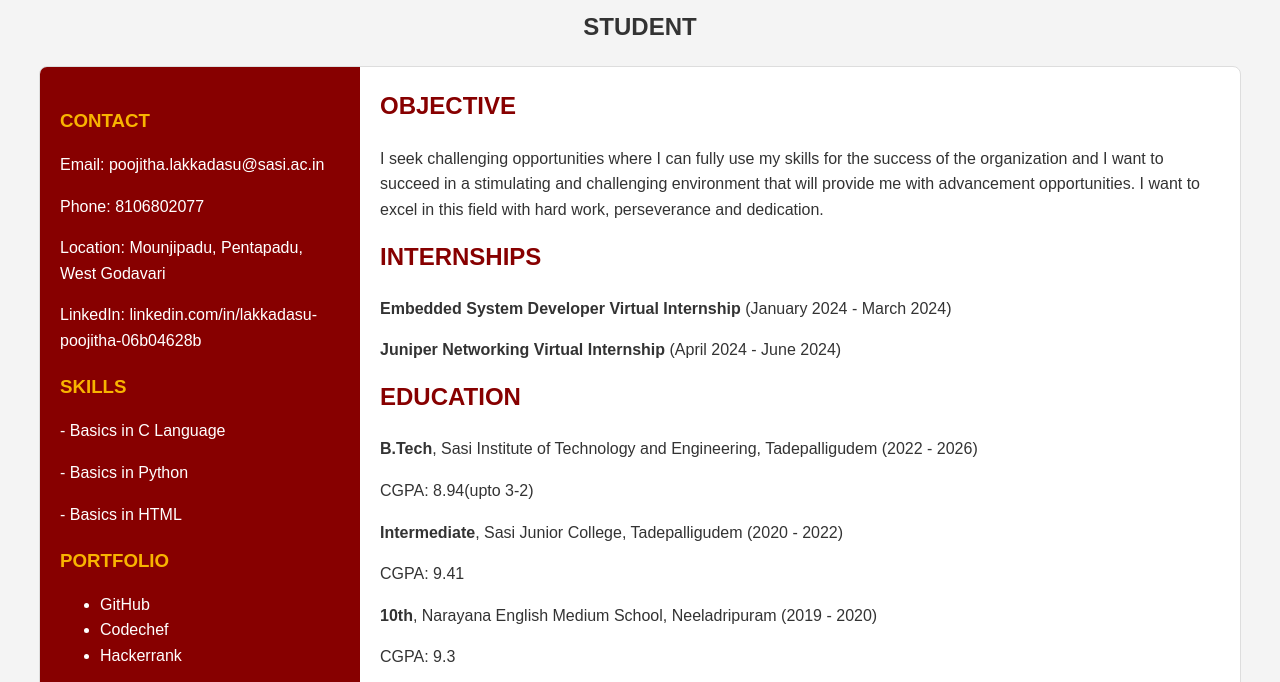
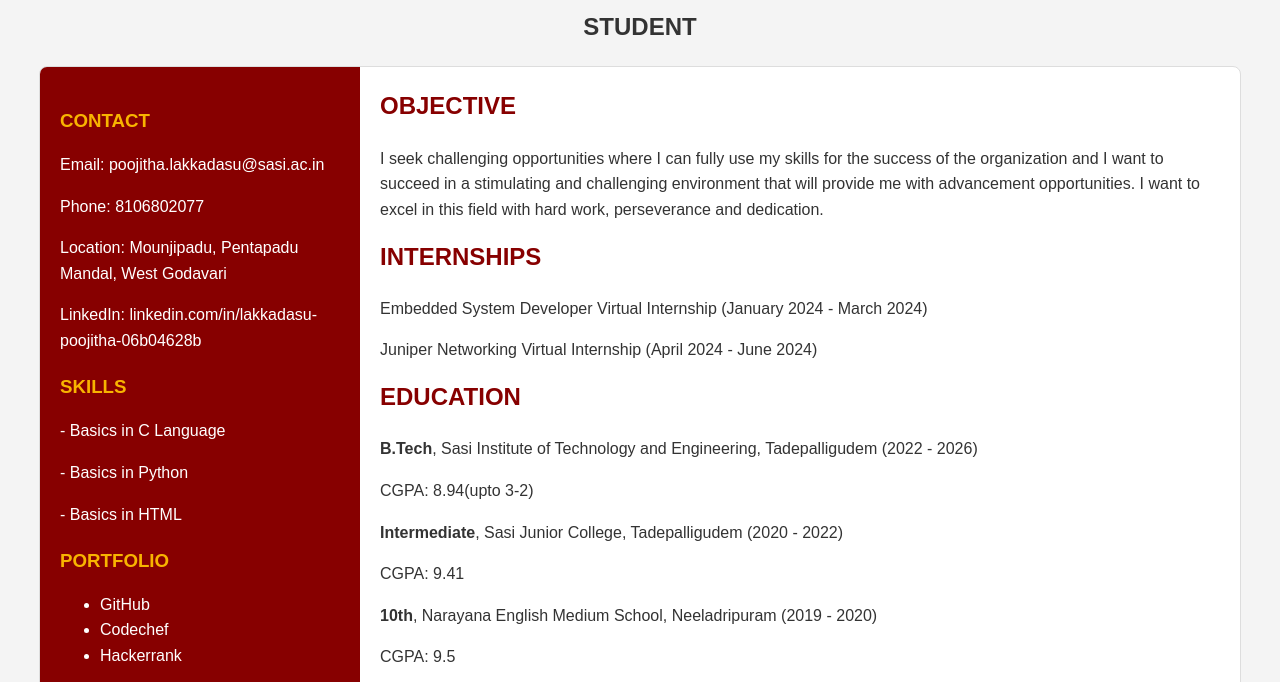
Before and after one commit to poojitha489/poojitha489.github.io, a plain HTML site: page index.html in a window 1280 px wide. Shown: the part 86-768 px from the top of the page. Drawn offline with Linux system fonts and the light colour scheme.

Commit message:
Update index.html

```diff
--- a/index.html
+++ b/index.html
@@ -15,7 +15,7 @@
 <h3>CONTACT</h3>
 <p>Email: poojitha.lakkadasu@sasi.ac.in</p>
 <p>Phone: 8106802077</p>
-<p>Location: Mounjipadu, Pentapadu, West Godavari</p>
+<p>Location: Mounjipadu, Pentapadu Mandal, West Godavari</p>
 <p>LinkedIn: <a href="#">linkedin.com/in/lakkadasu-poojitha-06b04628b</a></p>
 </div>
 <div class="skills">
@@ -55,8 +55,8 @@
 </div>
 <div class="internships">
 <h2>INTERNSHIPS</h2>
-<p><strong>Embedded System Developer Virtual Internship</strong> (January 2024 - March 2024)</p>
-<p><strong>Juniper Networking Virtual Internship</strong> (April 2024 - June 2024)</p>
+<p>Embedded System Developer Virtual Internship (January 2024 - March 2024)</p>
+<p>Juniper Networking Virtual Internship (April 2024 - June 2024)</p>
 </div>
 <div class="education">
 <h2>EDUCATION</h2>
@@ -65,7 +65,7 @@
 <p><strong>Intermediate</strong>, Sasi Junior College, Tadepalligudem (2020 - 2022)</p>
 <p>CGPA: 9.41</p>
 <p><strong>10th</strong>, Narayana English Medium School, Neeladripuram (2019 - 2020)</p>
-<p>CGPA: 9.3</p>
+<p>CGPA: 9.5</p>
 </div>
   <div class="strengths">
     <h2> STRENGTHS</h2>
```
